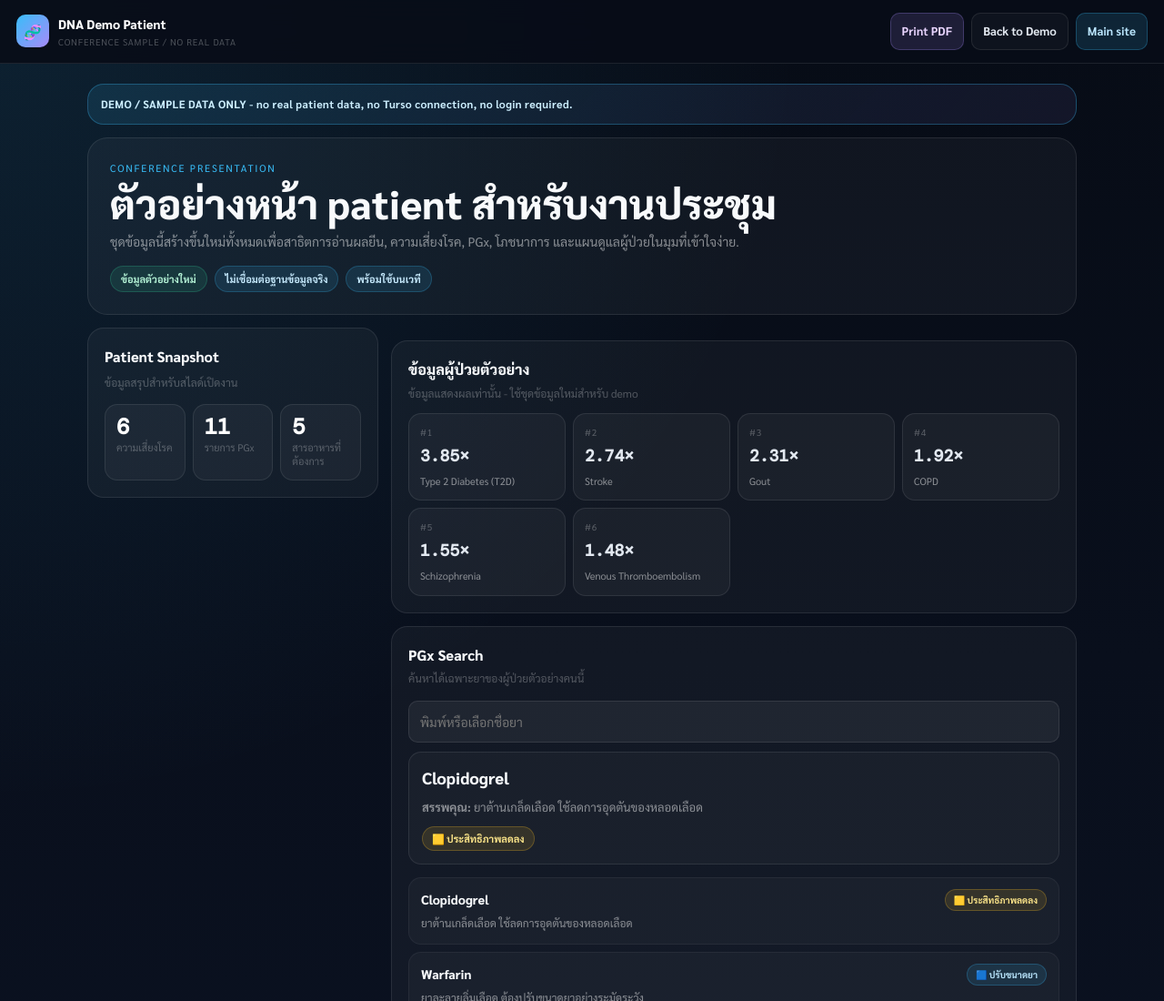
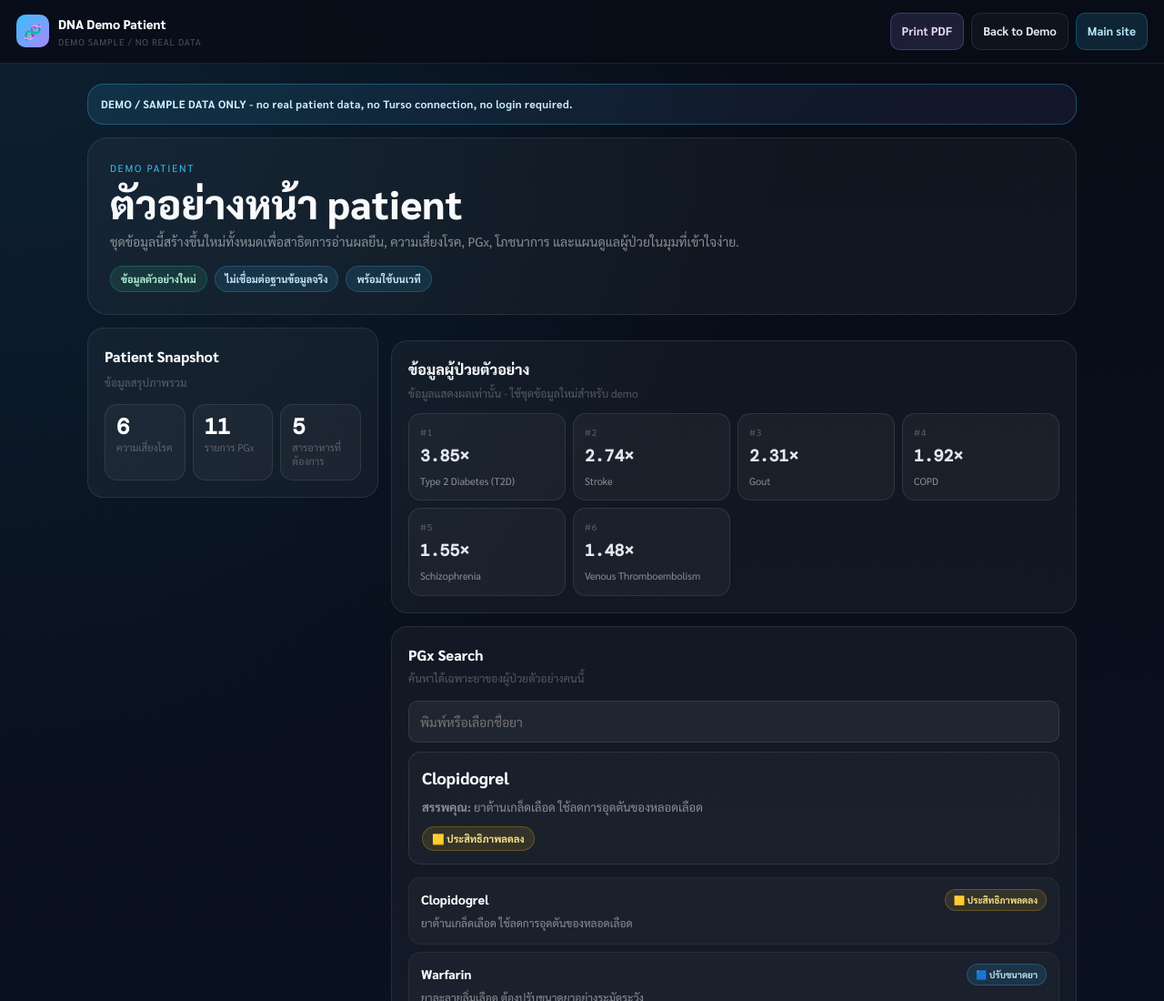
Before and after one commit to prhdev222/dnadash, a website: page public/demo/patient/index.html in a window 1280 px wide. Shown: the top 1100 px of the page at 91% size. Drawn offline with nearby package versions, Linux system fonts and the light colour scheme; a web font is replaced by a local one.

Commit message:
Remove conference wording from demo patient page

```diff
--- a/public/demo/patient/index.html
+++ b/public/demo/patient/index.html
@@ -106,7 +106,7 @@ body{
       <div class="brand-icon">🧬</div>
       <div class="brand-text">
         <div class="brand-title">DNA Demo Patient</div>
-        <div class="brand-sub">Conference sample / no real data</div>
+        <div class="brand-sub">Demo sample / no real data</div>
       </div>
     </div>
     <div class="controls">
@@ -120,8 +120,8 @@ body{
     <div class="demo-banner">DEMO / SAMPLE DATA ONLY - no real patient data, no Turso connection, no login required.</div>
 
     <section class="hero">
-      <div class="hero-kicker">Conference Presentation</div>
-      <div class="hero-title">ตัวอย่างหน้า patient สำหรับงานประชุม</div>
+      <div class="hero-kicker">DEMO PATIENT</div>
+      <div class="hero-title">ตัวอย่างหน้า patient</div>
       <div class="hero-sub">ชุดข้อมูลนี้สร้างขึ้นใหม่ทั้งหมดเพื่อสาธิตการอ่านผลยีน, ความเสี่ยงโรค, PGx, โภชนาการ และแผนดูแลผู้ป่วยในมุมที่เข้าใจง่าย.</div>
       <div class="pill-row">
         <span class="pill ok">ข้อมูลตัวอย่างใหม่</span>
@@ -133,7 +133,7 @@ body{
     <section class="layout">
       <aside class="panel">
         <div class="panel-title">Patient Snapshot</div>
-        <div class="panel-sub">ข้อมูลสรุปสำหรับสไลด์เปิดงาน</div>
+        <div class="panel-sub">ข้อมูลสรุปภาพรวม</div>
         <div class="summary-grid" id="summary-grid"></div>
       </aside>
 
```
